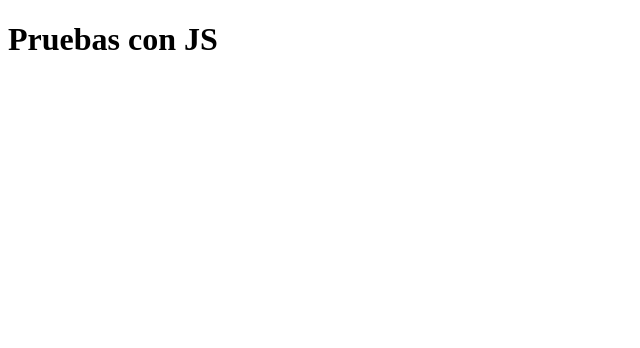
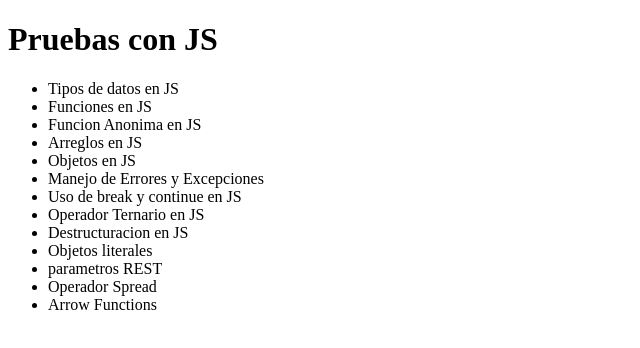
Before and after one commit to Emo2699/Ejercicios-JS, a plain HTML site: page index.html in a window 1280 px wide. Shown: the whole page, without its empty margins (0-640 px from the left). Drawn offline with Linux system fonts and the light colour scheme.

Commit message:
Modificacion del HTML con lista de contenido

```diff
--- a/index.html
+++ b/index.html
@@ -309,5 +309,20 @@
 </head>
 <body>
     <h1>Pruebas con JS</h1>
+    <ul>
+        <li>Tipos de datos en JS</li>
+        <li>Funciones en JS</li>
+        <li>Funcion Anonima en JS</li>
+        <li>Arreglos en JS</li>
+        <li>Objetos en JS</li>
+        <li>Manejo de Errores y Excepciones</li>
+        <li>Uso de break y continue en JS</li>
+        <li>Operador Ternario en JS</li>
+        <li>Destructuracion en JS</li>
+        <li>Objetos literales</li>
+        <li>parametros REST</li>
+        <li>Operador Spread</li>
+        <li>Arrow Functions</li>
+    </ul>
 </body>
 </html>
```
